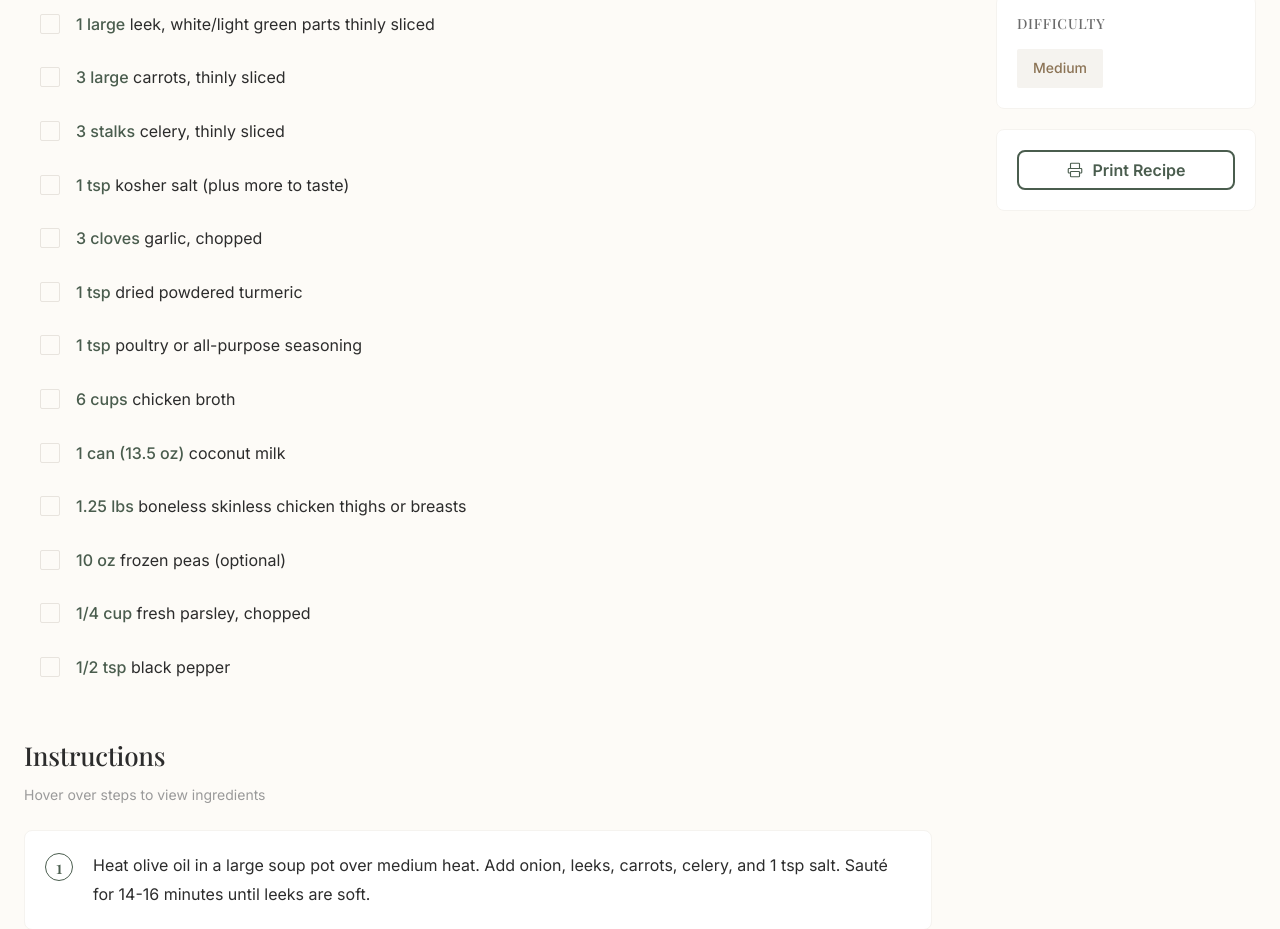
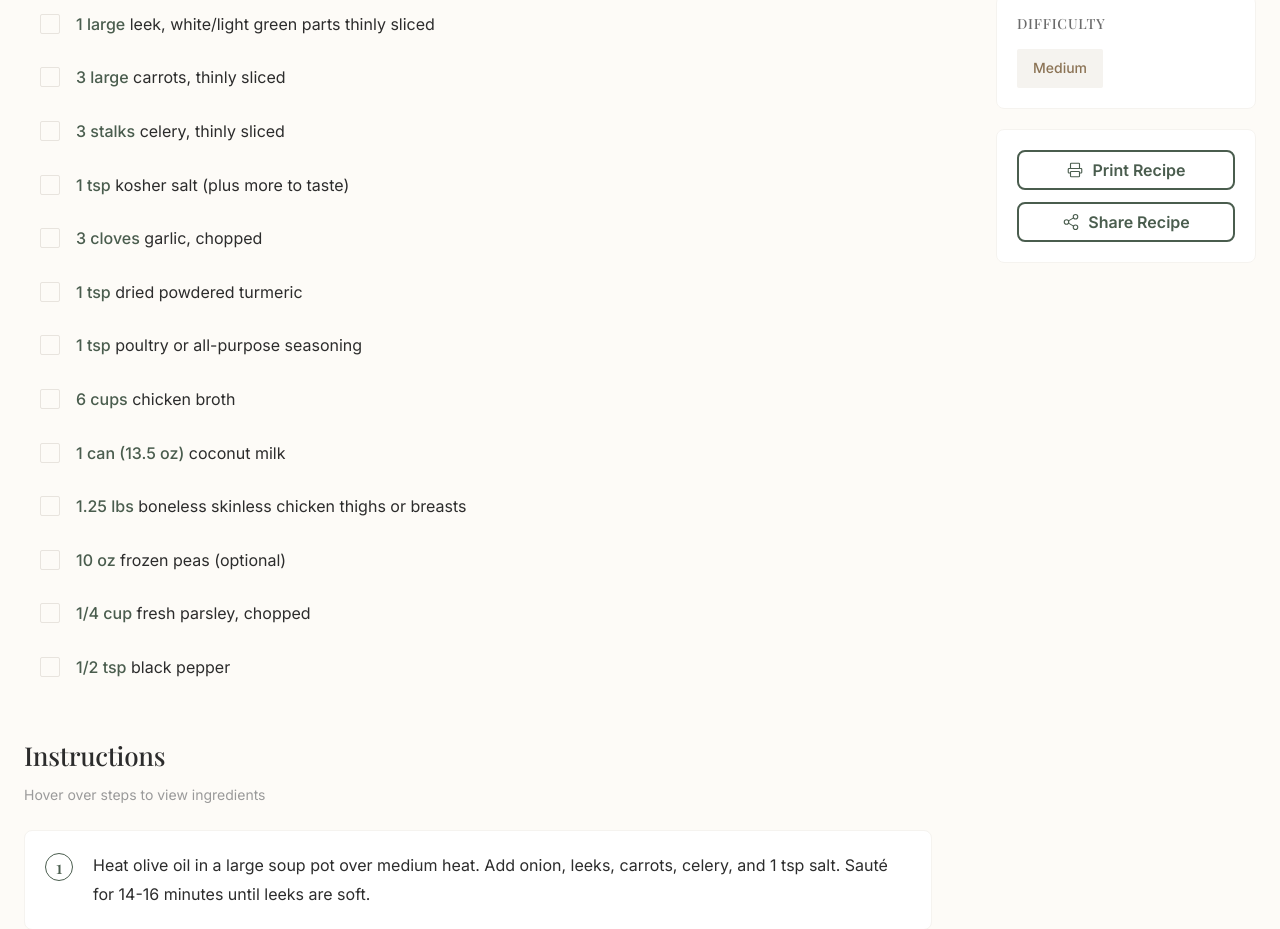
Before and after one commit to bendaprile/recifree-web, a React (Vite) app: page /recipe/anti-inflammatory-turmeric-chicken-soup in a window 1280 px wide. Shown: the part 875-1804 px from the top of the page. Built offline with nearby package versions, Linux system fonts and the light colour scheme.

Commit message:
feat: add share button to recipe page

```diff
--- a/src/components/Icons/Icons.jsx
+++ b/src/components/Icons/Icons.jsx
@@ -216,3 +216,23 @@ export const XIcon = ({ size = 18, className = '' }) => (
         <line x1="6" y1="6" x2="18" y2="18" />
     </svg>
 );
+
+export const ShareIcon = ({ size = 18, className = '' }) => (
+    <svg
+        width={size}
+        height={size}
+        viewBox="0 0 24 24"
+        fill="none"
+        stroke="currentColor"
+        strokeWidth="1.5"
+        strokeLinecap="round"
+        strokeLinejoin="round"
+        className={className}
+    >
+        <circle cx="18" cy="5" r="3" />
+        <circle cx="6" cy="12" r="3" />
+        <circle cx="18" cy="19" r="3" />
+        <line x1="8.59" y1="13.51" x2="15.42" y2="17.49" />
+        <line x1="15.41" y1="6.51" x2="8.59" y2="10.49" />
+    </svg>
+);
--- a/src/pages/Recipe/Recipe.css
+++ b/src/pages/Recipe/Recipe.css
@@ -586,6 +586,9 @@
 
 .print-card {
     text-align: center;
+    display: flex;
+    flex-direction: column;
+    gap: 12px;
 }
 
 .print-card .btn {
--- a/src/pages/Recipe/Recipe.jsx
+++ b/src/pages/Recipe/Recipe.jsx
@@ -2,7 +2,7 @@ import { useState, useEffect, useRef, useLayoutEffect } from 'react';
 import { useParams, Link } from 'react-router-dom';
 import recipes from '../../data/recipes';
 import AddToShoppingListButton from '../../components/AddToShoppingListButton/AddToShoppingListButton';
-import { CartIcon, ChefHatIcon, CheckIcon, PrinterIcon, PlateIcon } from '../../components/Icons/Icons';
+import { CartIcon, ChefHatIcon, CheckIcon, PrinterIcon, PlateIcon, ShareIcon } from '../../components/Icons/Icons';
 import InstructionItem from '../../components/InstructionItem/InstructionItem';
 import './Recipe.css';
 
@@ -16,6 +16,14 @@ function Recipe() {
     const [hoveredStepY, setHoveredStepY] = useState(0);
     const [adjustedPopupY, setAdjustedPopupY] = useState(0);
     const popupRef = useRef(null);
+    const [isCopied, setIsCopied] = useState(false);
+
+    const handleShare = () => {
+        navigator.clipboard.writeText(window.location.href).then(() => {
+            setIsCopied(true);
+            setTimeout(() => setIsCopied(false), 2000);
+        });
+    };
 
     useEffect(() => {
         const foundRecipe = recipes.find(r => r.id === id);
@@ -356,6 +364,12 @@ function Recipe() {
                                 >
                                     <PrinterIcon size={18} /> Print Recipe
                                 </button>
+                                <button
+                                    className="btn btn-secondary"
+                                    onClick={handleShare}
+                                >
+                                    <ShareIcon size={18} /> {isCopied ? "Copied!" : "Share Recipe"}
+                                </button>
                             </div>
 
                             {/* Step Ingredients Popup */}
```
